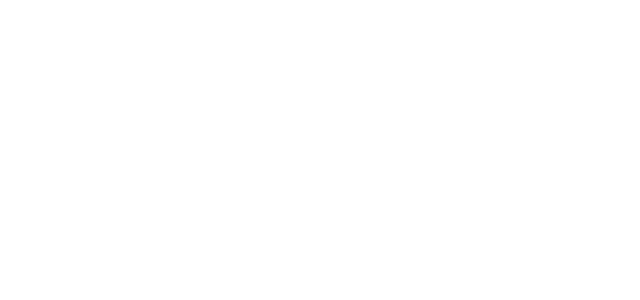
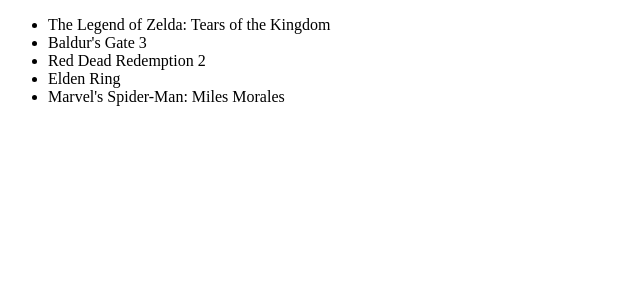
Before and after one commit to ValerioDiBiagio/react-form, a React (Vite) app: page / in a window 1280 px wide. Shown: the top 300 px of the page, without its empty margins (0-640 px from the left). Built offline with nearby package versions, Linux system fonts and the light colour scheme.

Commit message:
feat: complete milestone 1

```diff
--- a/src/App.jsx
+++ b/src/App.jsx
@@ -1,3 +1,5 @@
+// importare array
+import videogames from './data/videogames';
 import { useState } from 'react'
 
 function App() {
@@ -5,6 +7,9 @@
 
   return (
     <>
+      <ul>
+        {videogames.map(videogame => <li>{videogame.nome}</li>)}
+      </ul>
 
     </>
   )
--- a/src/data/videogames.js
+++ b/src/data/videogames.js
@@ -31,3 +31,5 @@
             genere: ["Action-adventure", "Supereroi"]
         }
     ]
+
+export default videogames;
```
